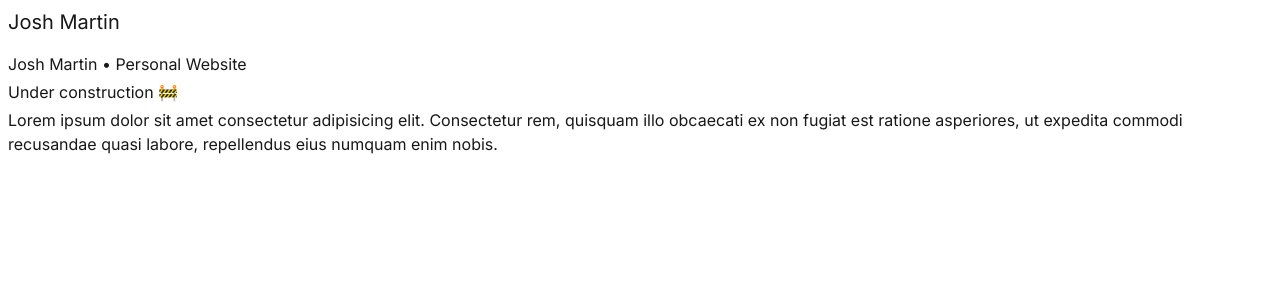
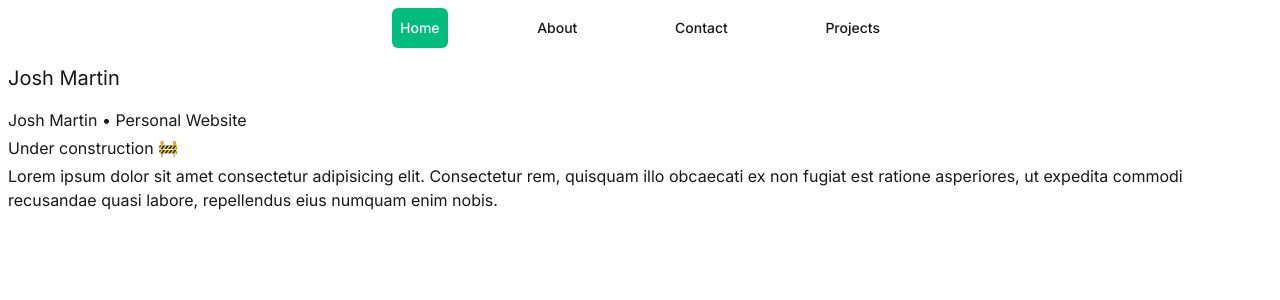
Before and after one commit to joshmrtn/joshmrtn.github.io, a Next.js app: page / in a window 1280 px wide. Shown: the top 300 px of the page. Built offline with nearby package versions, Linux system fonts and the light colour scheme.

Commit message:
feat: add top nav

```diff
--- a/app/layout.tsx
+++ b/app/layout.tsx
@@ -1,6 +1,7 @@
 import type { Metadata } from 'next';
 import { Inter, Fira_Code } from 'next/font/google';
 import './globals.css';
+import TopNav from './ui/topnav';
 
 const inter = Inter({
   variable: '--font-inter',
@@ -23,7 +24,10 @@ export default function RootLayout({ children }: LayoutProps<'/'>) {
       lang="en"
       className={`${inter.variable} ${firaCode.variable} h-full antialiased`}
     >
-      <body className="flex min-h-full flex-col font-sans">{children}</body>
+      <body className="flex min-h-full flex-col font-sans">
+        <TopNav />
+        {children}
+      </body>
     </html>
   );
 }
--- /dev/null
+++ b/app/ui/topnav.tsx
@@ -0,0 +1,35 @@
+'use client';
+
+import Link from 'next/link';
+import { usePathname } from 'next/navigation';
+import clsx from 'clsx';
+
+export default function TopNav() {
+  const links = [
+    { name: 'Home', href: '/' },
+    { name: 'About', href: '/about' },
+    { name: 'Contact', href: '/contact' },
+    { name: 'Projects', href: '/projects' },
+  ];
+  const pathname = usePathname();
+  return (
+    <div className="m-2 mx-auto flex w-full max-w-lg flex-row items-center justify-between gap-2">
+      {links.map((link) => {
+        return (
+          <Link
+            key={link.name}
+            href={link.href}
+            className={clsx(
+              'mx-2 flex h-10 items-center rounded-md px-2 py-3 text-sm font-medium transition-colors duration-500 ease-in-out hover:bg-teal-500 hover:text-gray-50',
+              {
+                'bg-emerald-500 text-white': pathname === link.href,
+              }
+            )}
+          >
+            {link.name}
+          </Link>
+        );
+      })}
+    </div>
+  );
+}
```
